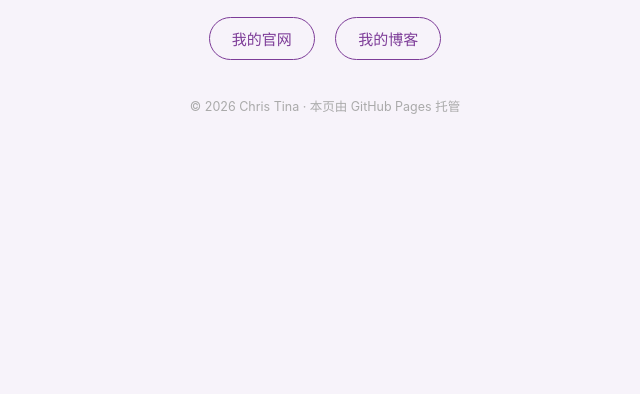
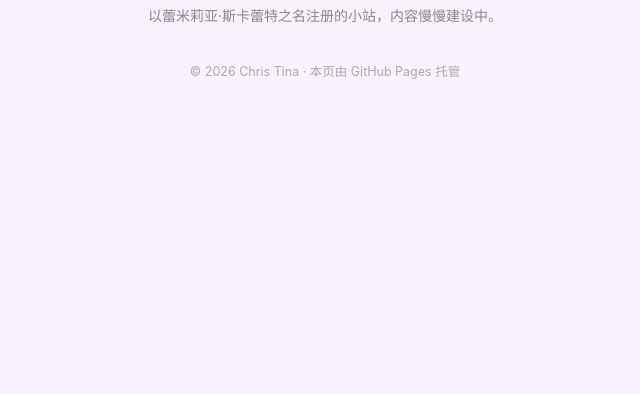
Before and after one commit to UPHE16/remilia.eu.cc, a plain HTML site: page index.html in a window 1280 px wide. Shown: the part 406-800 px from the top of the page, without its empty margins (315-955 px from the left). Drawn offline with Linux system fonts and the light colour scheme.

Commit message:
移除外链
Removed links section from the index.html file.

```diff
--- a/index.html
+++ b/index.html
@@ -20,10 +20,6 @@
     <p class="domain">remilia.eu.cc</p>
     <p class="sub">这里是 Chris Tina 的个人域名</p>
     <p class="note">以蕾米莉亚·斯卡蕾特之名注册的小站，内容慢慢建设中。</p>
-    <div class="links">
-      <a href="https://www.uphe2one.com">我的官网</a>
-      <a href="https://uphe16.github.io">我的博客</a>
-    </div>
     <footer>© 2026 Chris Tina · 本页由 GitHub Pages 托管</footer>
   </div>
 </body>
```
